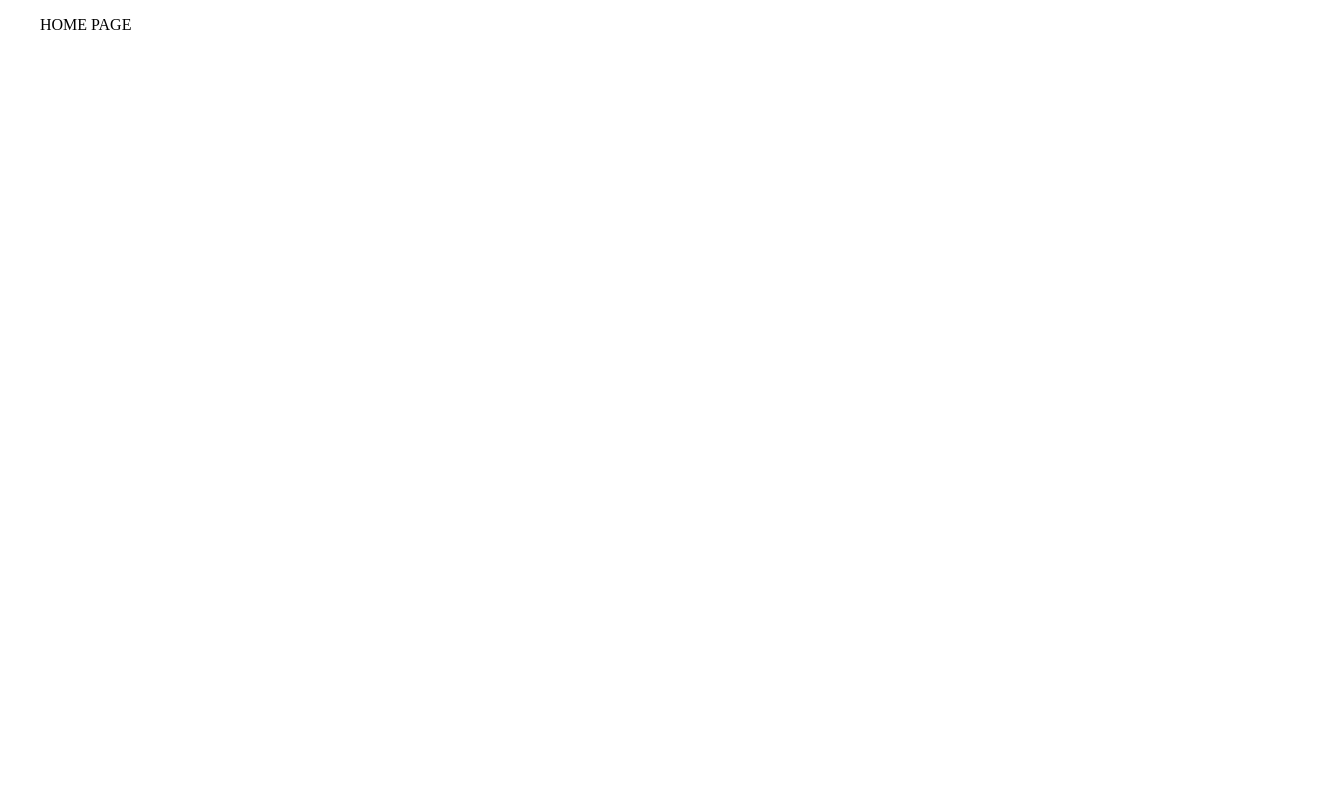
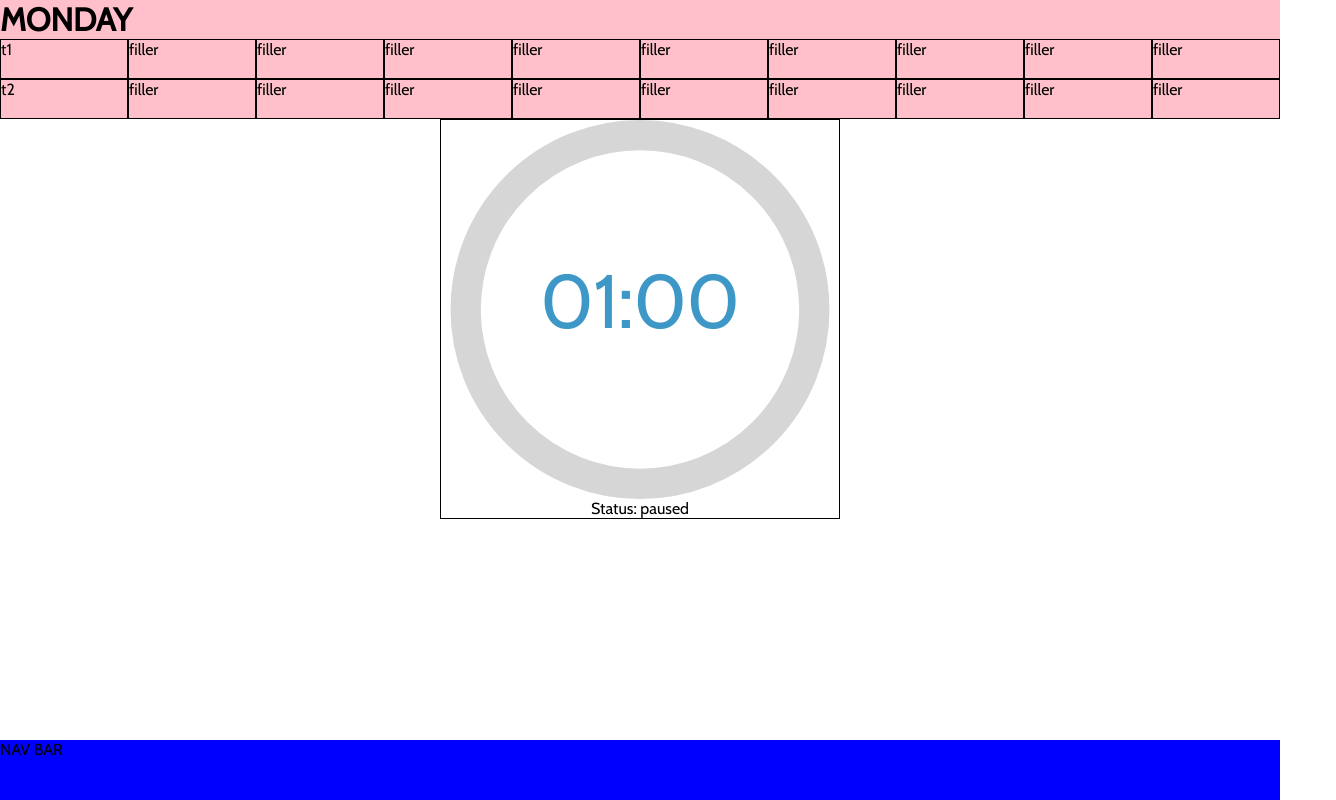
Before and after one commit to brianqian/nsuns-timer, a React (Create React App) app: page / in a window 1280 px wide. Shown: the whole page, 1336 px wide, since content can reach past the window. Built offline with nearby package versions, Linux system fonts and the light colour scheme.

Commit message:
added react progressbar, reformatted Stopwatch to contain time logic

```diff
--- a/src/Pages/App/App.tsx
+++ b/src/Pages/App/App.tsx
@@ -5,7 +5,7 @@ import styled, { createGlobalStyle, ThemeProvider } from 'styled-components/macr
 import { theme } from '../../utils/cssTheme';
 
 const GlobalStyle = createGlobalStyle`
-@import url('https://fonts.googleapis.com/css?family=Raleway|Cabin|Cormorant+Garamond&display=swap');
+@import url('https://fonts.googleapis.com/css?family=Raleway|Cabin&display=swap');
 body, html{
   font-family: 'Cabin';
   max-width: 100vw;
@@ -34,11 +34,15 @@ const tempDatabase = {
 };
 
 function App() {
+  // UserSettings state should be stored in...
+  // 1. Local Storage vs Cookies?
+  // 2. Database?
+  // (3.) Then loaded into Context?
   return (
     <ThemeProvider theme={theme}>
       <Container>
         <GlobalStyle />
-        <Main />
+        <Main time={tempDatabase.defaultLength} />
         <Nav />
       </Container>
     </ThemeProvider>
--- a/src/Pages/Main/Main.tsx
+++ b/src/Pages/Main/Main.tsx
@@ -1,18 +1,37 @@
-import React from 'react';
+import React, { useState } from 'react';
 import styled from 'styled-components/macro';
 import Stopwatch from '../../components/Stopwatch/Stopwatch';
 import DailyRoutineBar from '../../components/DailyRoutineBar/DailyRoutineBar';
 
-const Container = styled.div``;
+interface Props {
+  time: number;
+}
 
-function Main() {
+const Container = styled.div`
+  display: flex;
+  flex-direction: column;
+  align-items: center;
+  justify-content: center;
+  header {
+    background-color: pink;
+    width: 100%;
+  }
+`;
+
+function Main({ time }: Props) {
+  const [isRunning, setIsRunning] = useState(false);
+
+  const toggleStopwatch = (): void => {
+    setIsRunning(!isRunning);
+  };
+
   return (
     <Container>
       <header>
         <h1>MONDAY</h1>
         <DailyRoutineBar />
       </header>
-      <Stopwatch />
+      <Stopwatch totalSeconds={time} isRunning={isRunning} toggle={toggleStopwatch} ms />
     </Container>
   );
 }
--- a/src/components/DailyRoutineBar/DailyRoutineBar.tsx
+++ b/src/components/DailyRoutineBar/DailyRoutineBar.tsx
@@ -3,6 +3,7 @@ import styled from 'styled-components/macro';
 
 const Container = styled.div`
   width: 100%;
+  min-width: 1000px;
   height: 80px;
   display: grid;
   grid-template-columns: repeat(10, 10%);
--- a/src/components/Nav/Nav.tsx
+++ b/src/components/Nav/Nav.tsx
@@ -1,14 +1,24 @@
-import React from 'react';
+import React, { useEffect, useState } from 'react';
 import styled from 'styled-components';
 
-const Container = styled.nav`
+const MobileContainer = styled.nav`
   width: 100vw;
   height: 60px;
   background-color: blue;
+  position: fixed;
+  bottom: 0;
 `;
 
+const Container = styled.nav``;
+
 function Nav() {
-  return <Container>NAV BAR</Container>;
+  const [isMobileView, setIsMobileView] = useState(false);
+
+  useEffect(() => {
+    if (window.innerWidth < 800) setIsMobileView(true);
+  }, []);
+
+  return <MobileContainer>NAV BAR</MobileContainer>;
 }
 
 export default Nav;
--- a/src/components/Stopwatch/Stopwatch.tsx
+++ b/src/components/Stopwatch/Stopwatch.tsx
@@ -1,10 +1,18 @@
 import React, { useState, useEffect } from 'react';
 import styled from 'styled-components/macro';
-import Clock from './Clock';
+import { CircularProgressbar } from 'react-circular-progressbar';
+import 'react-circular-progressbar/dist/styles.css';
+
+interface Props {
+  totalSeconds: number;
+  isRunning: boolean;
+  ms?: boolean;
+  toggle: () => void;
+}
 
 const Container = styled.div`
-  height: 100%;
-  width: 100%;
+  height: 400px;
+  width: 400px;
   border: 1px solid black;
   display: flex;
   align-items: center;
@@ -18,34 +26,53 @@ const Circle = styled.div`
   border: 8px solid red;
   border-radius: 100px;
   position: relative;
-`;
-
-const StyledClock = styled(Clock)`
+  p {
     text-align: center;
     font-size: 18px;
     line-height: 18px;
     padding: 91px 0;
     position: absolute;
     width: 100%;
+  }
 `;
 
-function Stopwatch({ totalSeconds = 61 }) {
-  //This is the outside container that handles layout and controls the state of total seconds
+function Stopwatch({ totalSeconds = 60, isRunning, toggle, ms }: Props) {
+  // This is the outside container that handles layout and controls the state of total seconds
   // StyledClock should be responsible for rendering the state.
   // Pause/play should be handled by parent since playstate affects spotify controls (future)
   //
-  const [timerRunning, setTimerRunning] = useState(false);
 
-  const handleClick = () => {
-    setTimerRunning(!timerRunning);
+  const [actualSeconds, setActualSeconds] = useState(totalSeconds);
+
+  useEffect(() => {
+    let interval: any;
+    if (isRunning && actualSeconds > 0) {
+      interval = setInterval(() => {
+        setActualSeconds(actualSeconds - 1);
+      }, 1000);
+    }
+    return () => clearInterval(interval);
+  }, [isRunning, actualSeconds]);
+
+  const formatSeconds = (initialSeconds: number) => {
+    let minutes: number | string = Math.floor(initialSeconds / 60);
+    let seconds: number | string = initialSeconds % 60;
+    if (minutes < 10) minutes = '0' + minutes;
+    if (seconds < 10) seconds = '0' + seconds;
+    return `${minutes}:${seconds}`;
   };
 
   return (
-    <Container>
-      <Circle onClick={handleClick}>
-        <StyledClock isRunning={timerRunning} totalSeconds={totalSeconds} />
-      </Circle>
-      <p>Status: {timerRunning ? 'running' : 'paused'}</p>
+    <Container onClick={toggle}>
+      <CircularProgressbar
+        value={1 - actualSeconds / totalSeconds}
+        maxValue={1}
+        text={formatSeconds(actualSeconds)}
+      />
+      {/* <Circle onClick={toggle}>
+        <p>{formatSeconds(actualSeconds)}</p>
+      </Circle> */}
+      <p>Status: {isRunning ? 'running' : 'paused'}</p>
     </Container>
   );
 }
--- a/src/index.tsx
+++ b/src/index.tsx
@@ -1,6 +1,6 @@
 import React from 'react';
 import ReactDOM from 'react-dom';
-import App from './Pages/Home/Home';
+import App from './Pages/App/App';
 import * as serviceWorker from './serviceWorker';
 
 ReactDOM.render(<App />, document.getElementById('root'));
```
Also changed, not shown: src/components/Stopwatch/Clock.tsx (deleted, +0 -43 lines). Lines whose indentation alone changed are shown as unchanged.
